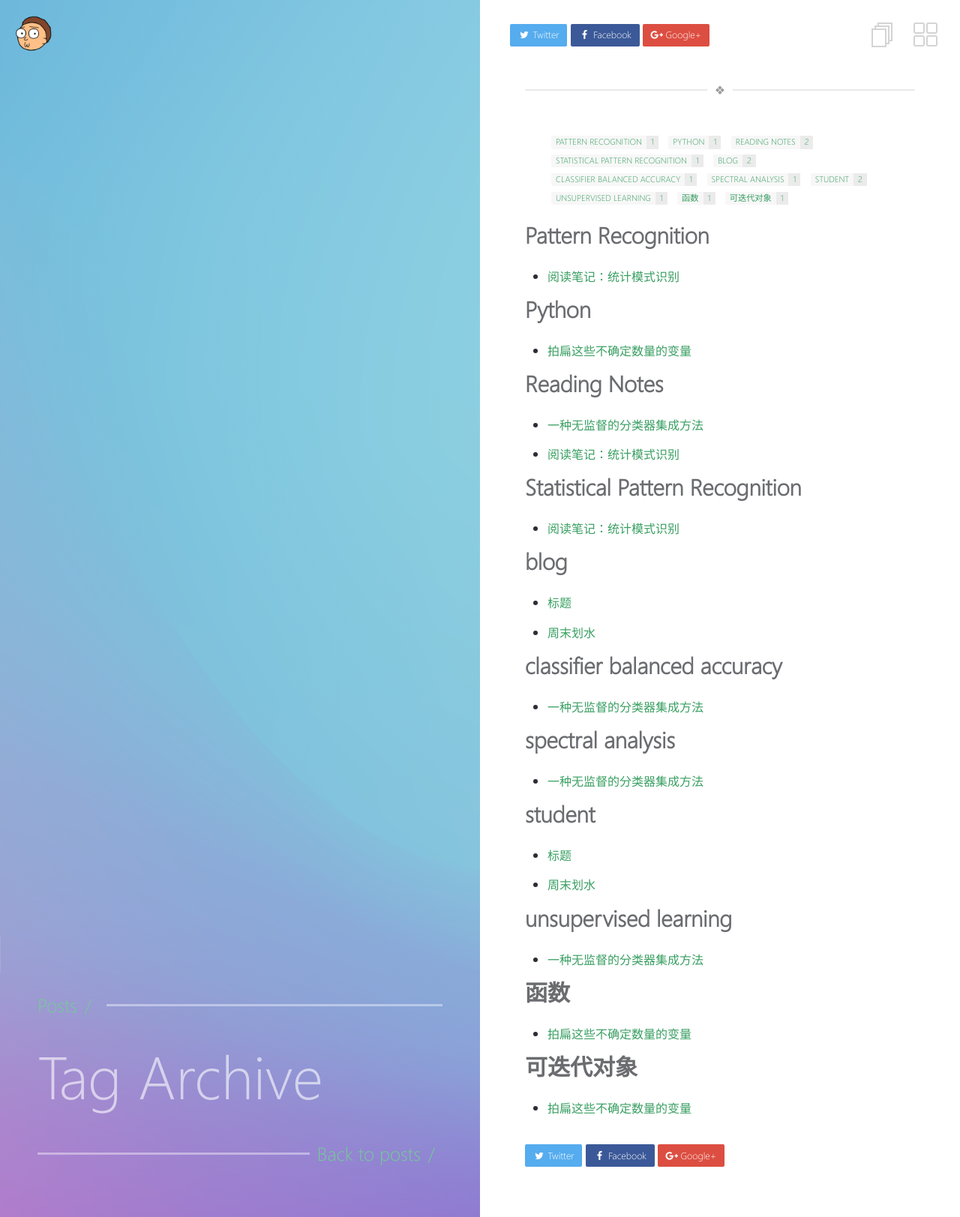
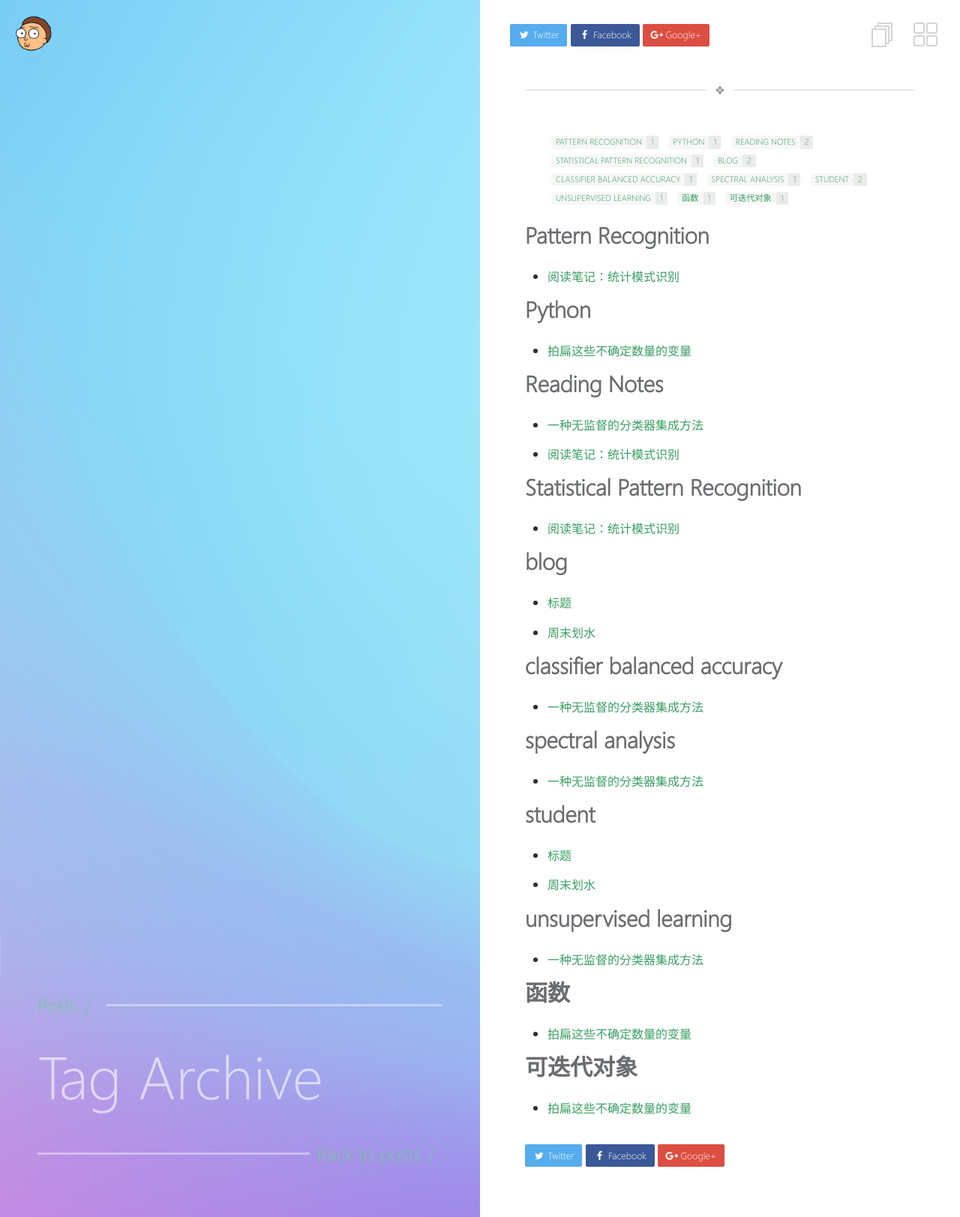
Before and after one commit to ODVV/odvv.github.io, a Jekyll site: the page built from _pages/tags.md, in a window 1280 px wide. Shown: the whole page at 75% size. Built offline with Jekyll 4.4.1, drawn with Linux system fonts in a browser that asks for light colours.

Commit message:
Update head.html

```diff
--- a/_includes/head.html
+++ b/_includes/head.html
@@ -50,12 +50,12 @@
   {% unless image contains 'http://' or image contains 'https://' %}{% capture image %}{{ site.url }}/{{ image }}{% endcapture %}{% endunless %}
   <!-- 如果有自定义 Post 图片则采用如下样式 -->
   <style type="text/css">
-    #posts.inner-post-page .block-left {background: linear-gradient(rgba(0, 0, 0, 0.1), rgba(0, 0, 0, 0.1)), url({{ image }}) no-repeat;background-size: cover;}
+    #posts.inner-post-page .block-left {background: linear-gradient(rgba(0, 0, 0, 0), rgba(0, 0, 0, 0)), url({{ image }}) no-repeat;background-size: cover;}
   </style>
   {% else %}
   <!-- 否则默认图片样式 -->
   <style type="text/css">
-    #posts.inner-post-page .block-left {background: linear-gradient(rgba(0, 0, 0, 0.1), rgba(0, 0, 0, 0.1)), url({{ site.url }}/{{ site.background.default-post }}) no-repeat;background-size: cover;}
+    #posts.inner-post-page .block-left {background: linear-gradient(rgba(0, 0, 0, 0), rgba(0, 0, 0, 0)), url({{ site.url }}/{{ site.background.default-post }}) no-repeat;background-size: cover;}
   </style>
   {% endif %}
 </head>
```
